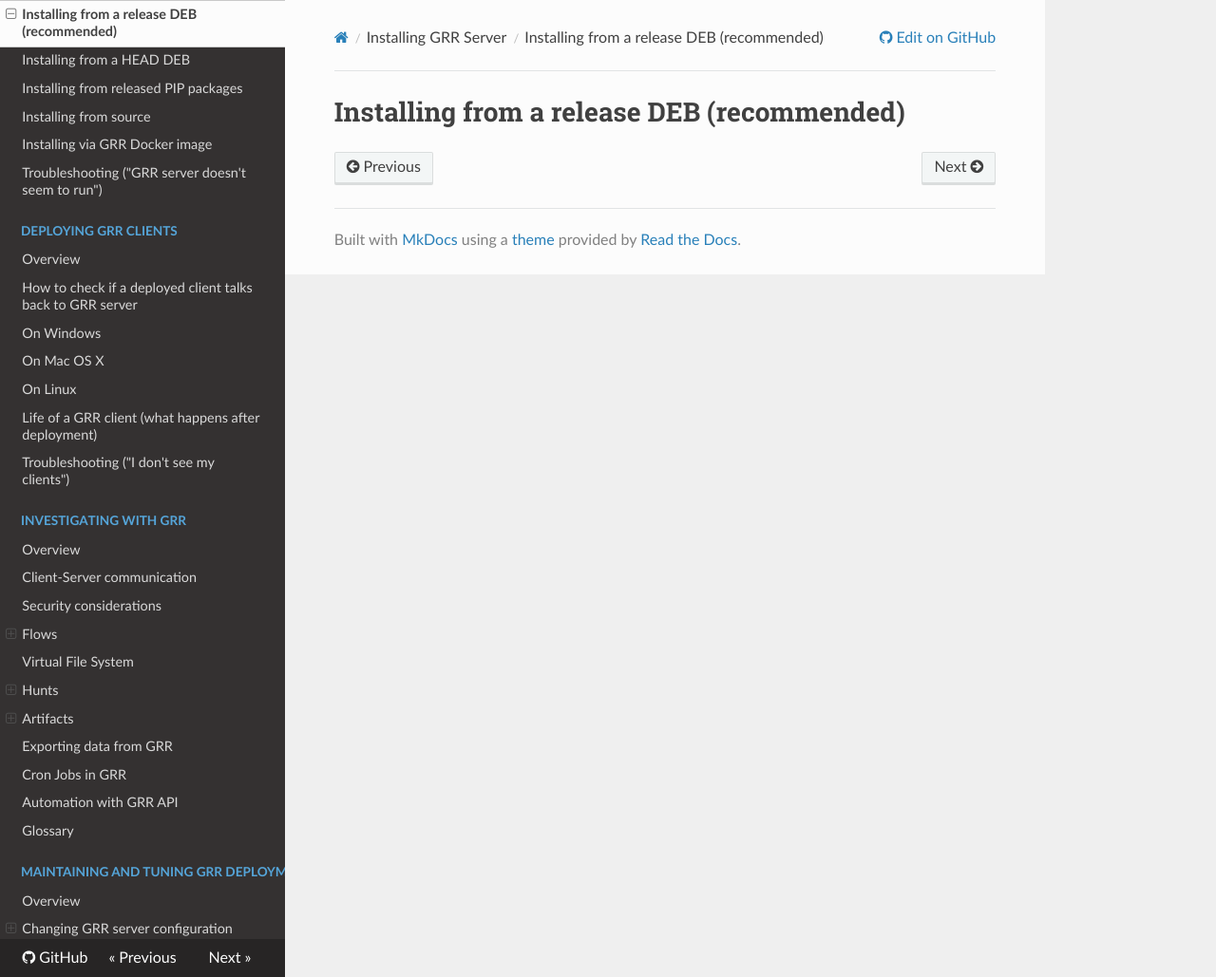
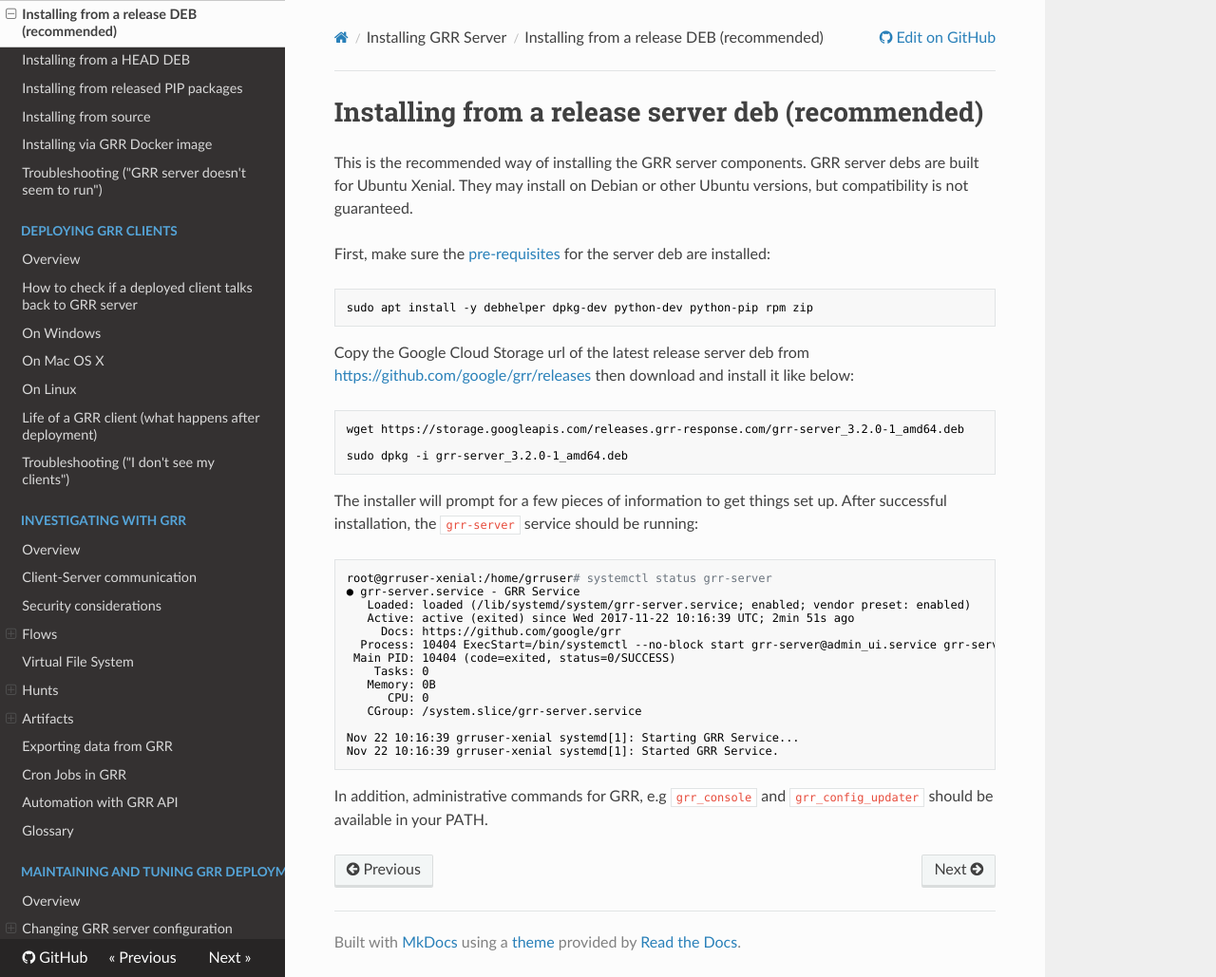
Before and after one commit to google/grr-doc, an MkDocs documentation site: the page built from docs/installing-grr-server/from-release-deb.md, in a window 1280 px wide and 1029 px high. Shown: the whole window at 95% size. Built offline with MkDocs 1.6.1, drawn with Linux system fonts in a browser that asks for light colours; nearby versions of some CDN libraries; old or Windows-style settings are respelled for this version of MkDocs.

Commit message:
Add instructions for installing from a server deb.

````diff
--- a/docs/installing-grr-server/from-release-deb.md
+++ b/docs/installing-grr-server/from-release-deb.md
@@ -1 +1,46 @@
-# Installing from a release DEB (recommended)
+# Installing from a release server deb (recommended)
+
+This is the recommended way of installing the GRR server components. GRR server
+debs are built for Ubuntu Xenial. They may install on Debian or other Ubuntu
+versions, but compatibility is not guaranteed.
+
+First, make sure the
+[pre-requisites](https://github.com/google/grr/blob/master/debian/control)
+for the server deb are installed:
+
+```bash
+sudo apt install -y debhelper dpkg-dev python-dev python-pip rpm zip
+```
+
+Copy the Google Cloud Storage url of the latest release server deb from
+<https://github.com/google/grr/releases> then download and install it
+like below:
+
+```bash
+wget https://storage.googleapis.com/releases.grr-response.com/grr-server_3.2.0-1_amd64.deb
+
+sudo dpkg -i grr-server_3.2.0-1_amd64.deb
+```
+
+The installer will prompt for a few pieces of information to get things set up.
+After successful installation, the `grr-server` service should be running:
+
+```bash
+root@grruser-xenial:/home/grruser# systemctl status grr-server
+● grr-server.service - GRR Service
+   Loaded: loaded (/lib/systemd/system/grr-server.service; enabled; vendor preset: enabled)
+   Active: active (exited) since Wed 2017-11-22 10:16:39 UTC; 2min 51s ago
+     Docs: https://github.com/google/grr
+  Process: 10404 ExecStart=/bin/systemctl --no-block start grr-server@admin_ui.service grr-server@frontend.service grr-server@worker.service grr-server@worker2.service (code=exited, status=0/SUCCESS)
+ Main PID: 10404 (code=exited, status=0/SUCCESS)
+    Tasks: 0
+   Memory: 0B
+      CPU: 0
+   CGroup: /system.slice/grr-server.service
+
+Nov 22 10:16:39 grruser-xenial systemd[1]: Starting GRR Service...
+Nov 22 10:16:39 grruser-xenial systemd[1]: Started GRR Service.
+```
+
+In addition, administrative commands for GRR, e.g `grr_console` and
+`grr_config_updater` should be available in your PATH.
````
Also changed, not shown: docs/installing-grr-server/from-head-deb.md (+24 -0 lines).
